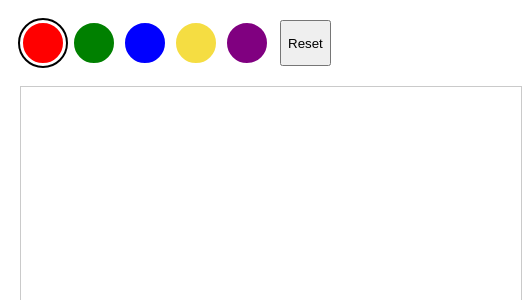
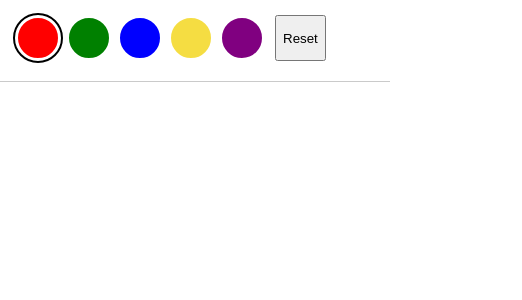
Before and after one commit to ricdotnet/canvas-react, a React (Vite) app: page / in a window 390 px wide. Shown: the top 300 px of the page, 522 px wide, since content can reach past the window. Built offline with nearby package versions, Linux system fonts and the light colour scheme.

Commit message:
* mobile support; * full width and full height;

```diff
--- a/src/Components/Canvas/Canvas.css
+++ b/src/Components/Canvas/Canvas.css
@@ -1,19 +1,13 @@
-.container {
-  display: flex;
-  flex-direction: column;
-}
-
 .drawing-area {
   /*background-color: red;*/
-  border: 1px solid #cacaca;
-  height: 500px;
-  width: 500px;
-  margin-right: 25px;
+  border-top: 1px solid #cacaca;
+  touch-action: none;
 }
 
 .color-row {
   display: flex;
   margin-bottom: 20px;
+  padding: 15px 0 0 15px;
 }
 
 .reset-button {
--- a/src/Components/Canvas/Canvas.tsx
+++ b/src/Components/Canvas/Canvas.tsx
@@ -10,10 +10,6 @@ interface ILocation {
 
 export function Canvas() {
   const [isMouseClicked, setIsMouseClicked] = useState<boolean>(false);
-  const [startLocation, setStartLocation] = useState<ILocation>({
-    x: 0,
-    y: 0,
-  });
   const [location, setLocation] = useState<ILocation>({
     x: 0,
     y: 0,
@@ -21,16 +17,22 @@ export function Canvas() {
   const [color, setColor] = useState('red');
 
   const [user, setUser] = useState('');
+  const [imageData, setImageData] = useState<ImageData>();
 
   const myRef = useRef(null);
+  const [canvasSize, setCanvasSize] = useState({
+    x: window.innerWidth,
+    y: window.innerHeight,
+  });
   const [canvasData, setCanvasData] = useState<HTMLCanvasElement>();
   const [contextData, setContextData] = useState<CanvasRenderingContext2D>();
   useEffect(() => {
     const canvas: HTMLCanvasElement = myRef.current!;
-    canvas.height = 500;
-    canvas.width = 500;
+    console.log(canvasSize.y);
+    canvas.height = canvasSize.y;
+    canvas.width = canvasSize.x;
     const context = canvas.getContext('2d');
-    context!.createImageData(500, 500);
+    context!.createImageData(canvasSize.x, canvasSize.y);
 
     setCanvasData(canvas);
     setContextData(context!);
@@ -49,24 +51,44 @@ export function Canvas() {
   //   drawOther(JSON.parse(e.data));
   // };
 
+  window.addEventListener('resize', () => {
+    // const data = contextData!.getImageData(0, 0, window.innerWidth, window.innerHeight);
+    canvasData!.width = window.innerWidth;
+    canvasData!.height = window.innerHeight;
+
+    contextData!.putImageData(imageData!, 0, 0);
+  });
+
   const setStart = (e: any) => {
-    const bb = canvasData!.getBoundingClientRect();
-    setLocation({ x: e.clientX - bb.x, y: e.clientY - bb.y });
-    contextData!.beginPath();
-    contextData!.lineWidth = 5;
-    contextData!.lineCap = 'round';
-    contextData!.lineJoin = 'miter';
-    contextData!.strokeStyle = color
-    contextData!.moveTo(e.clientX - bb.x, e.clientY - bb.y);
-    contextData!.lineTo(e.clientX - bb.x, e.clientY - bb.y);
-    contextData!.stroke();
+    // const bb = canvasData!.getBoundingClientRect();
+    setLocation({ x: e.nativeEvent.offsetX, y: e.nativeEvent.offsetY });
+  };
+
+  const mouseDown = (e: any) => {
     setIsMouseClicked(true);
+    setLocation({ x: e.nativeEvent.offsetX, y: e.nativeEvent.offsetY });
+    contextData!.putImageData(imageData!, 0,0);
+    // const bb = canvasData!.getBoundingClientRect();
+    // setLocation({ x: e.clientX - bb.x, y: e.clientY - bb.y });
+    // contextData!.beginPath();
+    // contextData!.lineWidth = 5;
+    // contextData!.lineCap = 'round';
+    // contextData!.lineJoin = 'miter';
+    // contextData!.strokeStyle = color
+    // contextData!.moveTo(e.clientX - bb.x, e.clientY - bb.y);
+    // contextData!.lineTo(e.clientX - bb.x, e.clientY - bb.y);
+    // contextData!.stroke();
+  };
+
+  const mouseUp = () => {
+    setIsMouseClicked(false);
+    setImageData(contextData!.getImageData(0,0,window.innerWidth, window.innerHeight));
   };
 
   const draw = (e: any) => {
     if (isMouseClicked) {
       const bb = canvasData!.getBoundingClientRect();
-      const cLoc = { x: e.clientX - bb.x, y: e.clientY - bb.y };
+      const cLoc = { x: e.nativeEvent.offsetX, y: e.nativeEvent.offsetY };
       // sendStart(cLoc.x, cLoc.y);
       contextData!.beginPath();
       contextData!.lineWidth = 5;
@@ -125,6 +147,7 @@ export function Canvas() {
   };
 
   const reset = () => {
+    setImageData(null!);
     contextData!.clearRect(0, 0, canvasData!.width, canvasData!.height);
   };
 
@@ -133,7 +156,7 @@ export function Canvas() {
   };
 
   return (
-    <div className="container">
+    <div>
       <div className="color-row">
         <Color color="red" selected={color === 'red'} onClick={() => handleColorSelect('red')} />
         <Color
@@ -159,9 +182,9 @@ export function Canvas() {
       <canvas
         ref={myRef}
         className="drawing-area"
-        onMouseMove={(e) => draw(e)}
-        onMouseDown={(e) => setStart(e)}
-        onMouseUp={() => setIsMouseClicked(false)}
+        onPointerDown={(e) => mouseDown(e)}
+        onPointerMove={(e) => draw(e)}
+        onPointerUp={mouseUp}
       />
     </div>
   );
--- a/src/index.css
+++ b/src/index.css
@@ -1,6 +1,7 @@
 body {
     padding: 0;
-    margin: 20px;
+    margin: 0;
+    overflow: hidden;
 }
 
 .users-list {
```
